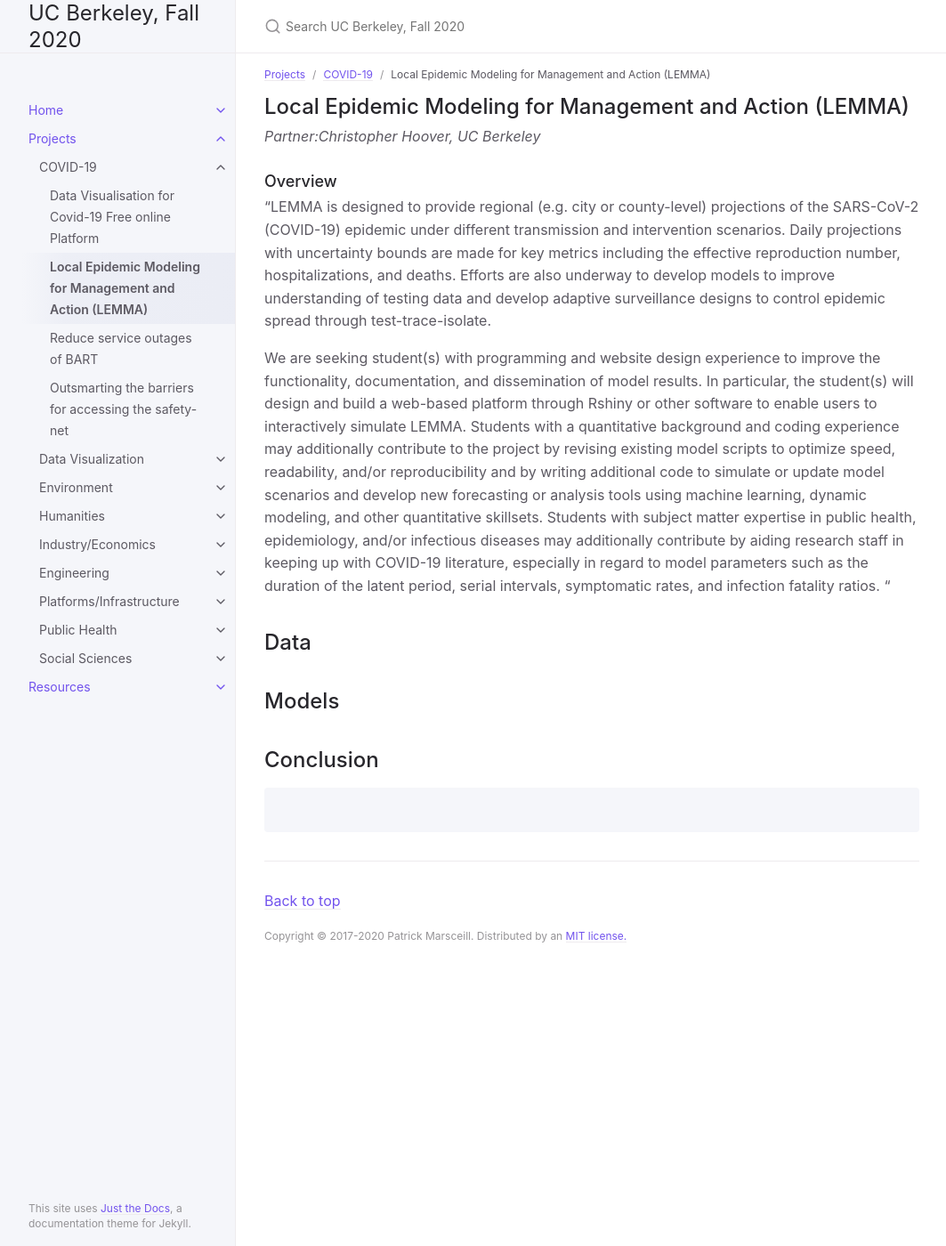
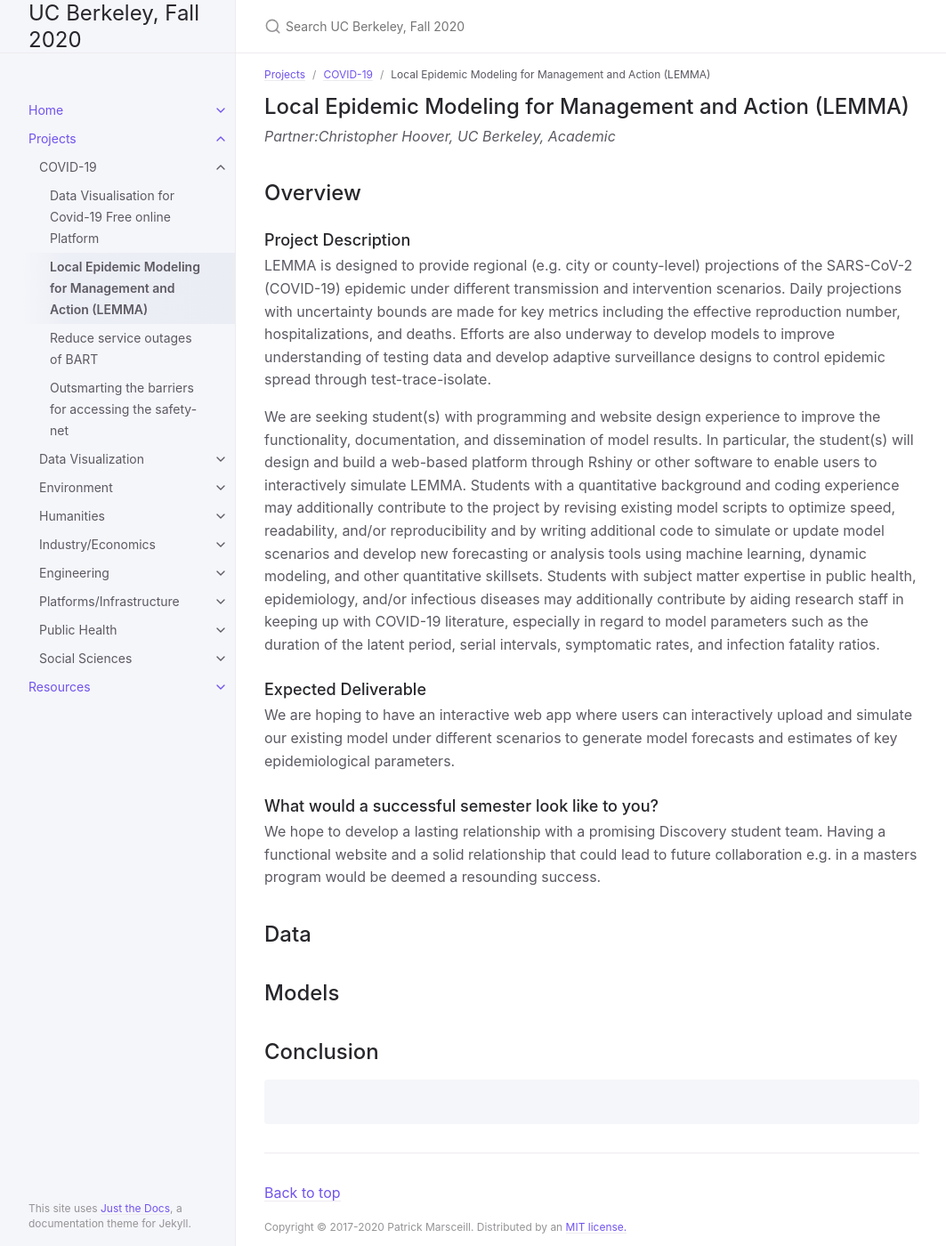
Before and after one commit to DS-Discovery/ds-discovery.github.io, a Jekyll site: the page built from Projects/COVID-19/C-Local Epidemic Modeling for Management and Action (LEMMA).md, in a window 1280 px wide and 1400 px high. Shown: the whole window at 89% size, without its empty margins (107-1170 px from the left). Built offline with Jekyll 4.4.1, drawn with Linux system fonts in a browser that asks for light colours.

Commit message:
Update C-Local Epidemic Modeling for Management and Action (LEMMA).md

```diff
--- a/Projects/COVID-19/C-Local Epidemic Modeling for Management and Action (LEMMA).md
+++ b/Projects/COVID-19/C-Local Epidemic Modeling for Management and Action (LEMMA).md
@@ -3,18 +3,22 @@ layout: default
 title: Local Epidemic Modeling for Management and Action (LEMMA)
 parent: COVID-19
 grand_parent: Projects
-nav_order: 0
+nav_order: 1
 ---
 
 
 ## Local Epidemic Modeling for Management and Action (LEMMA)
-*Partner:Christopher Hoover, UC Berkeley*
+*Partner:Christopher Hoover, UC Berkeley, Academic*
 
-### Overview
+## Overview
+### Project Description
+LEMMA is designed to provide regional (e.g. city or county-level) projections of the SARS-CoV-2 (COVID-19) epidemic under different transmission and intervention scenarios. Daily projections with uncertainty bounds are made for key metrics including the effective reproduction number, hospitalizations, and deaths. Efforts are also underway to develop models to improve understanding of testing data and develop adaptive surveillance designs to control epidemic spread through test-trace-isolate.
 
-"LEMMA is designed to provide regional (e.g. city or county-level) projections of the SARS-CoV-2 (COVID-19) epidemic under different transmission and intervention scenarios. Daily projections with uncertainty bounds are made for key metrics including the effective reproduction number, hospitalizations, and deaths. Efforts are also underway to develop models to improve understanding of testing data and develop adaptive surveillance designs to control epidemic spread through test-trace-isolate.
-
-We are seeking student(s) with programming and website design experience to improve the functionality, documentation, and dissemination of model results. In particular, the student(s) will design and build a web-based platform through Rshiny or other software to enable users to interactively simulate LEMMA. Students with a quantitative background and coding experience may additionally contribute to the project by revising existing model scripts to optimize speed, readability, and/or reproducibility and by writing additional code to simulate or update model scenarios and develop new forecasting or analysis tools using machine learning, dynamic modeling, and other quantitative skillsets. Students with subject matter expertise in public health, epidemiology, and/or infectious diseases may additionally contribute by aiding research staff in keeping up with COVID-19 literature, especially in regard to model parameters such as the duration of the latent period, serial intervals, symptomatic rates, and infection fatality ratios. "
+We are seeking student(s) with programming and website design experience to improve the functionality, documentation, and dissemination of model results. In particular, the student(s) will design and build a web-based platform through Rshiny or other software to enable users to interactively simulate LEMMA. Students with a quantitative background and coding experience may additionally contribute to the project by revising existing model scripts to optimize speed, readability, and/or reproducibility and by writing additional code to simulate or update model scenarios and develop new forecasting or analysis tools using machine learning, dynamic modeling, and other quantitative skillsets. Students with subject matter expertise in public health, epidemiology, and/or infectious diseases may additionally contribute by aiding research staff in keeping up with COVID-19 literature, especially in regard to model parameters such as the duration of the latent period, serial intervals, symptomatic rates, and infection fatality ratios.
+### Expected Deliverable
+We are hoping to have an interactive web app where users can interactively upload and simulate our existing model under different scenarios to generate model forecasts and estimates of key epidemiological parameters.
+### What would a successful semester look like to you?
+We hope to develop a lasting relationship with a promising Discovery student team. Having a functional website and a solid relationship that could lead to future collaboration e.g. in a masters program would be deemed a resounding success.
 
 ## Data
 
```
